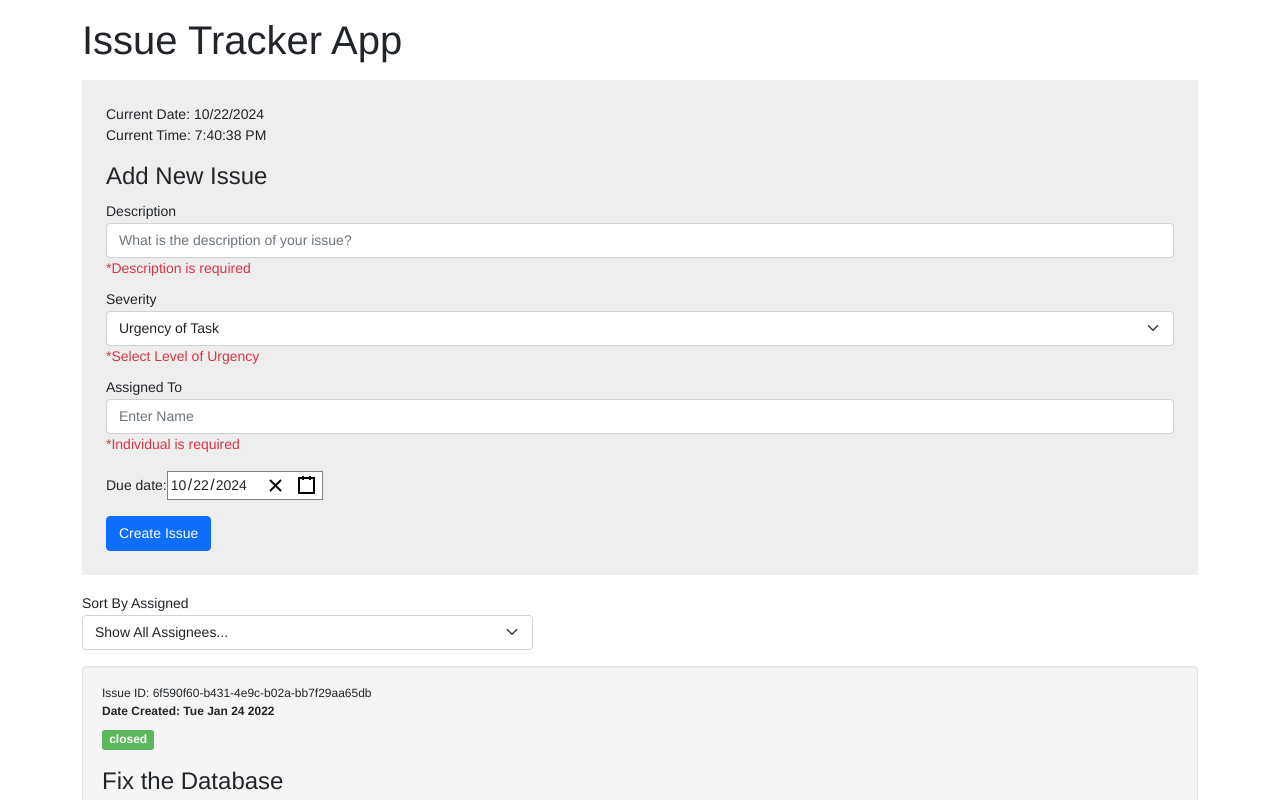
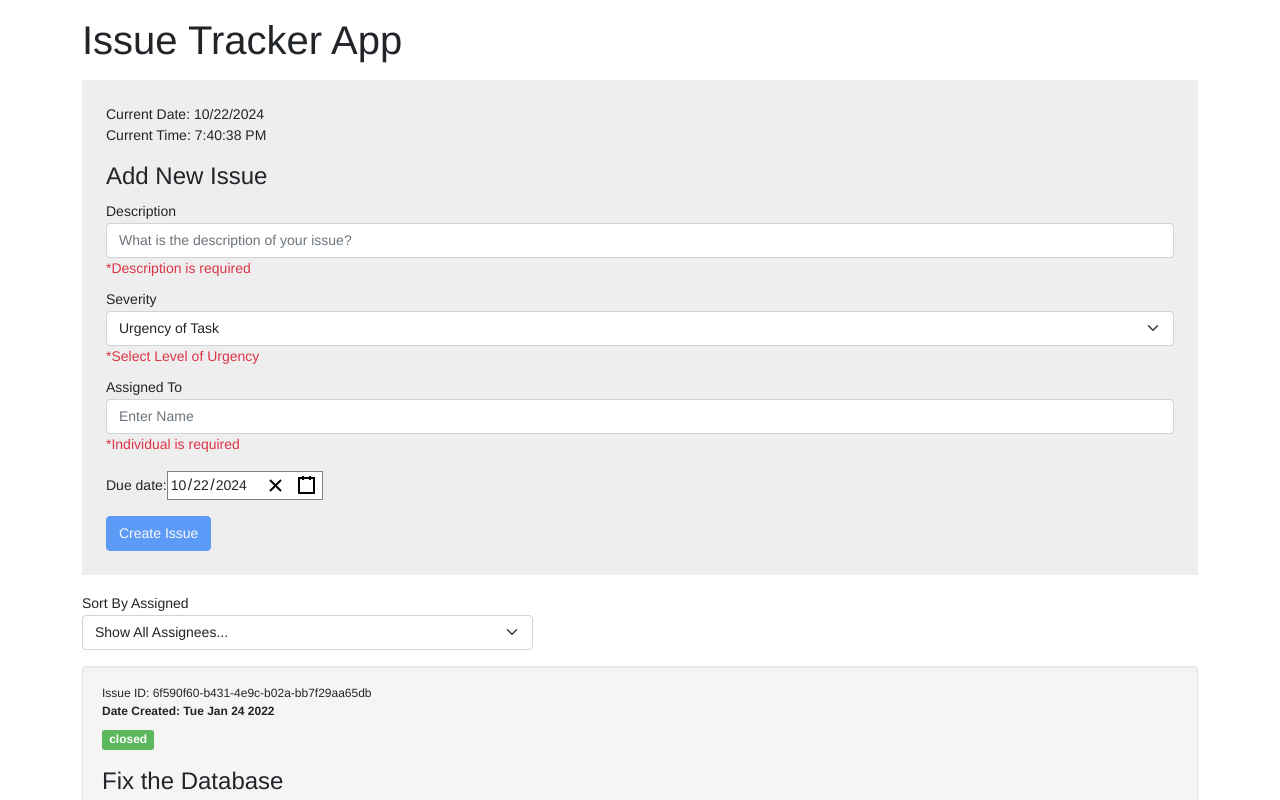
Before and after one commit to AbeMont/issue-tracker, a React (Create React App) app: page / in a window 1280 px wide. Shown: the top 800 px of the page. Built offline with nearby package versions, Linux system fonts and the light colour scheme.

Commit message:
Added disabled state on button

```diff
--- a/src/components/Form.js
+++ b/src/components/Form.js
@@ -9,6 +9,7 @@ export default function Form ({ onHandleAddIssues, issueObj, isUpdateModal, upda
     const [severity, setSeverity] = useState(issueObj ? issueObj.severity : "");
     const [assigned, setAssigned] = useState(issueObj ? issueObj.assigned : "");
     const [value, onChange] = useState(issueObj ? issueObj.dueDate : new Date());
+    const buttonDisabled = (description === "" || severity === "" || assigned === "");
 
     const today = new Date();
     today.toDateString();
@@ -123,7 +124,7 @@ export default function Form ({ onHandleAddIssues, issueObj, isUpdateModal, upda
                     <button type="submit" className="btn btn-primary" data-bs-dismiss="modal">Save changes</button>
                 </div>
                 :
-                <button type="submit" className="btn btn-primary mt-3">Create Issue</button>
+                <button type="submit" className="btn btn-primary mt-3" disabled={buttonDisabled}>Create Issue</button>
             }
 
         </form>
```
